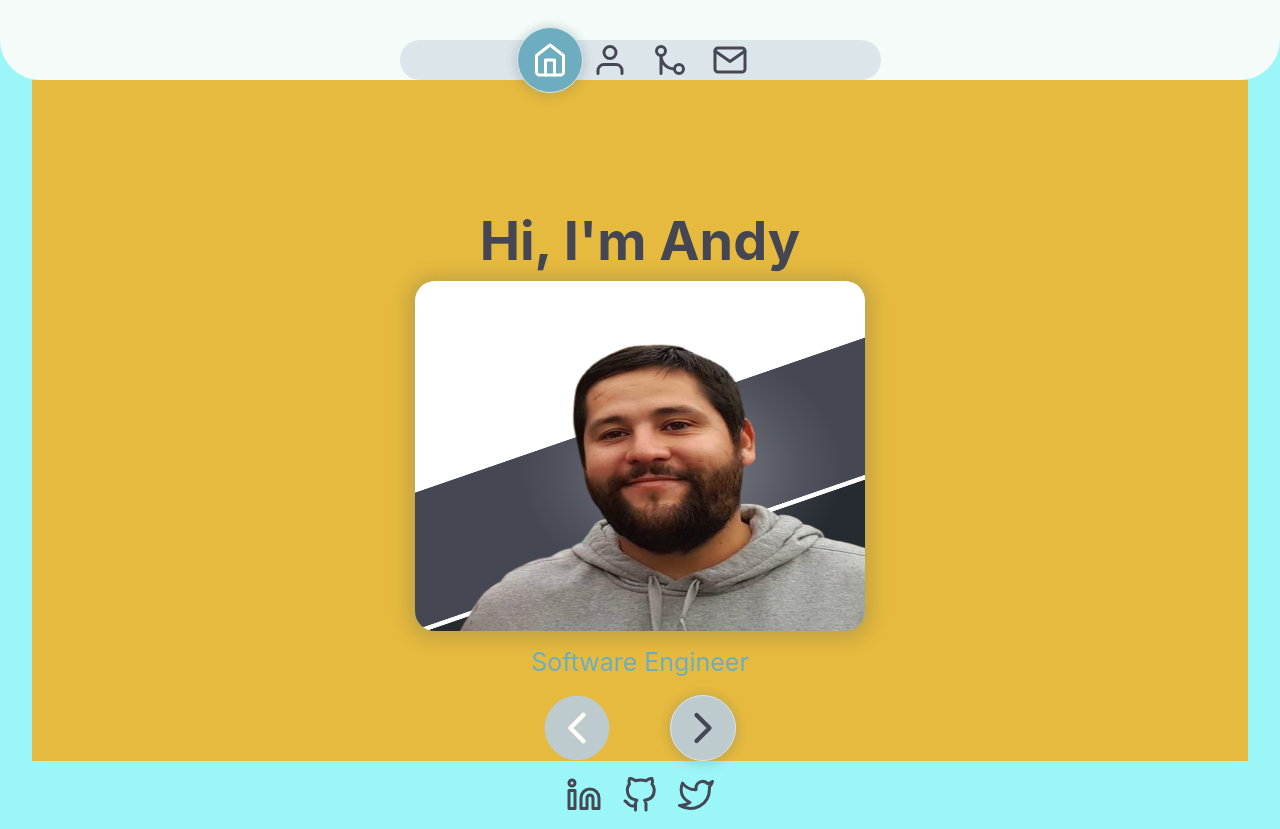
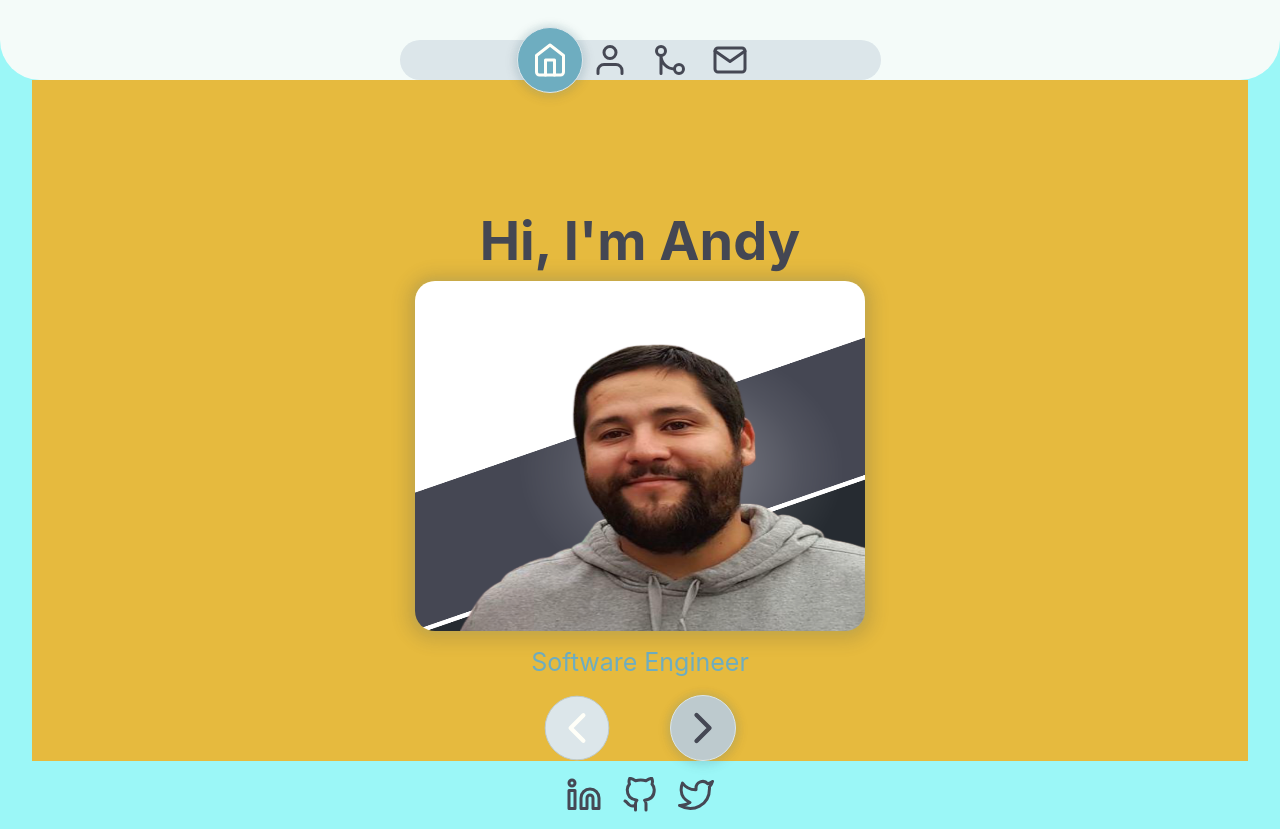
Before and after one commit to andrew-oyanguren/typescript-portfolio, a React (Vite) app: page / in a window 1280 px wide. Built offline with nearby package versions, Linux system fonts and the light colour scheme.

Commit message:
Increased ControlButton spacing

```diff
--- a/src/components/ControlButton/ControlButton.module.css
+++ b/src/components/ControlButton/ControlButton.module.css
@@ -23,9 +23,9 @@
 
 .ControlButton:disabled {
   box-shadow: none;
-  border: none;
+  border-color: var(--color-dark-gray);
   transform: scale(0.98);
-  color: var(--color-gray);
+  background-color: var(--color-gray);
 }
 
 .ControlButton img {
```
